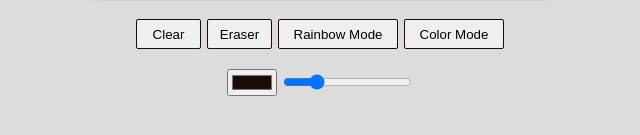
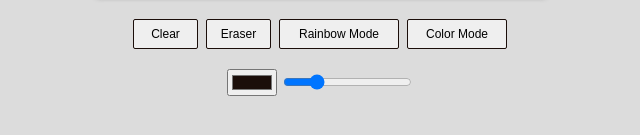
Before and after one commit to nuru484/Etch-A-Sketch, a plain HTML site: page index.html in a window 1280 px wide. Shown: the part 551-686 px from the top of the page, 320-960 px from the left. Drawn offline with Linux system fonts and the light colour scheme.

Commit message:
Still twerking the font size of the buttons

```diff
--- a/styles.css
+++ b/styles.css
@@ -24,7 +24,6 @@ h1{
 .the-buttons{
   text-align: center;
   margin: 20px auto;
-  font-size: 8px;
 }
 
 #clear{
@@ -34,6 +33,7 @@ h1{
   border-radius: 2px;
   border: 1px solid #1b0e0a;
   margin: 2px;
+  font-size: 12px;
 }
 
 #clear:active{
@@ -48,6 +48,7 @@ h1{
   border-radius: 2px;
   border: 1px solid #1b0e0a;
   margin: 2px;
+  font-size: 12px;
 }
 #rainbow-mode{
   border-style: none;
@@ -56,6 +57,7 @@ h1{
   border-radius: 2px;
   border: 1px solid #1b0e0a;
   margin: 2px;
+  font-size: 12px;
 }
 #color-mode{
   border-style: none;
@@ -64,6 +66,7 @@ h1{
   border-radius: 2px;
   border: 1px solid #1b0e0a;
   margin: 2px;
+  font-size: 12px;
 }
 
 
```
